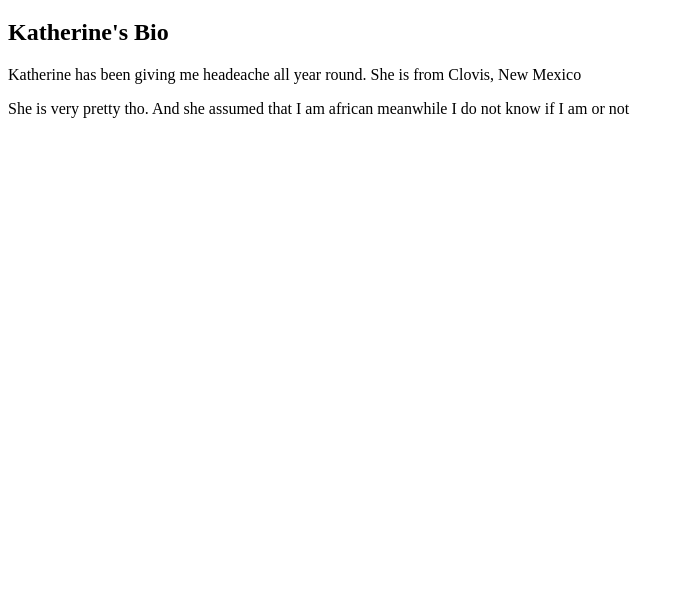
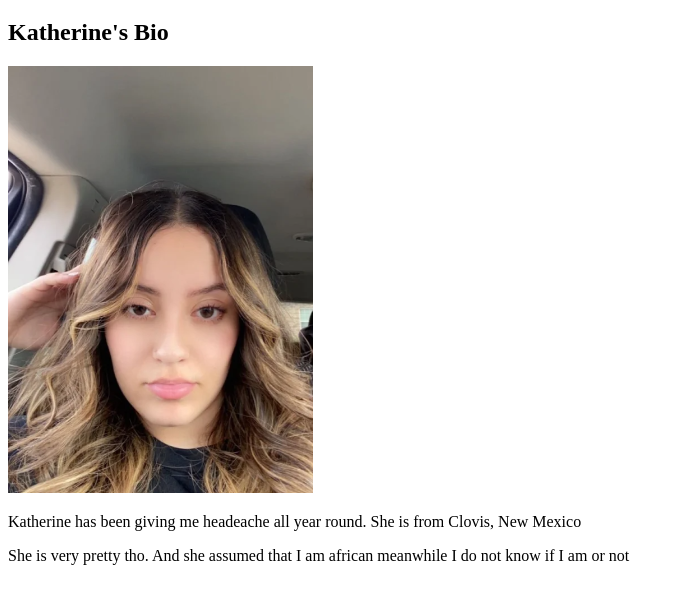
Before and after one commit to sochima-ifedikwa/wdd231, a plain HTML site: page katherine.html in a window 1280 px wide. Shown: the part 61-664 px from the top of the page, without its empty margins (0-685 px from the left). Drawn offline with Linux system fonts and the light colour scheme.

Commit message:
her photo

```diff
--- a/katherine.html
+++ b/katherine.html
@@ -11,6 +11,7 @@
     </header>
     <main>
         <h2>Katherine's Bio</h2>
+        <img src="images/katherine.png" alt="katherine's profile">
         <p>Katherine has been giving me headeache all year round. She is from Clovis, New Mexico</p>
         <p>She is very pretty tho. And she assumed that I am african meanwhile I do not know if I am or not</p>
 
```
Also changed, not shown: images/katherine.png (added).
